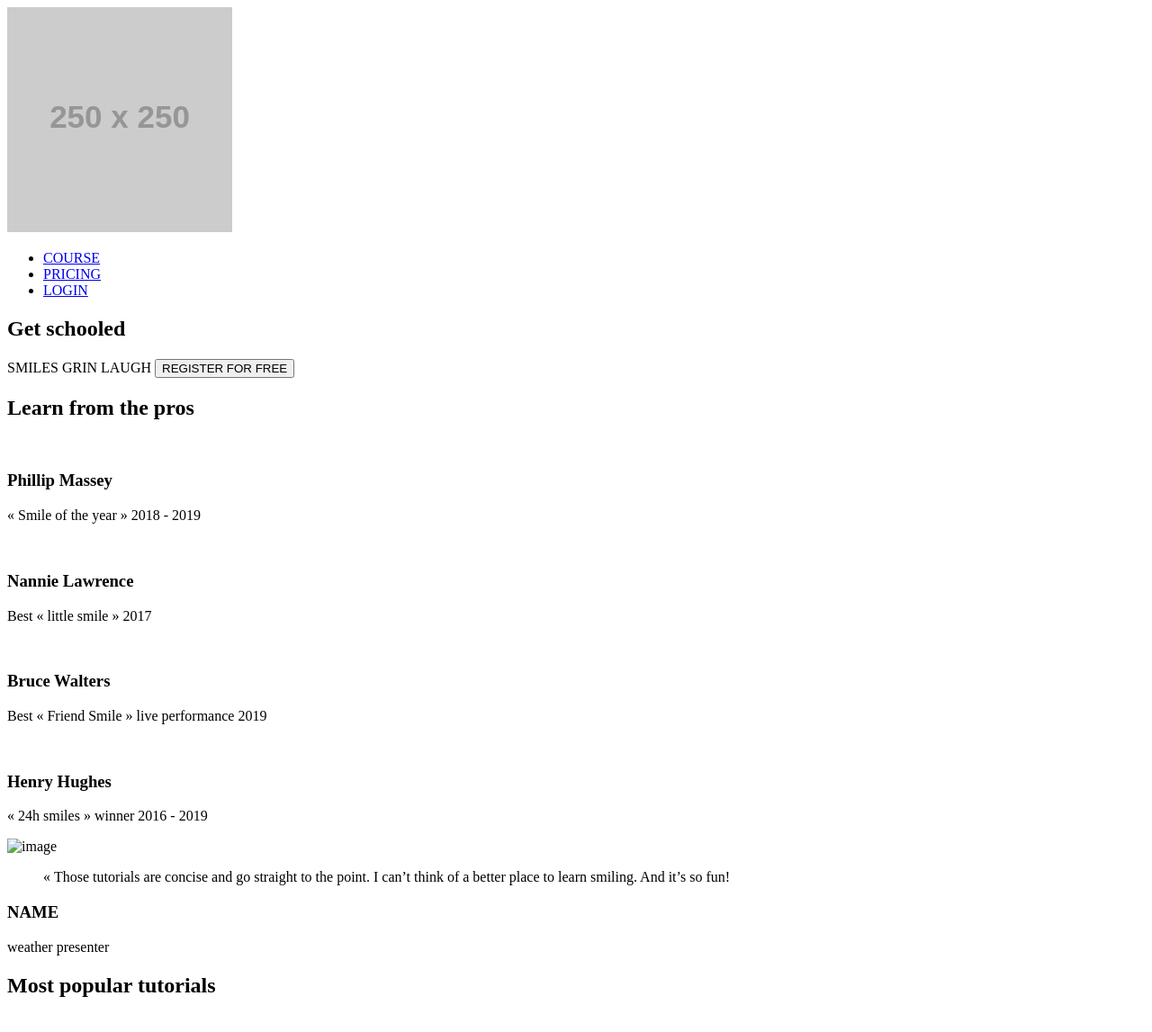
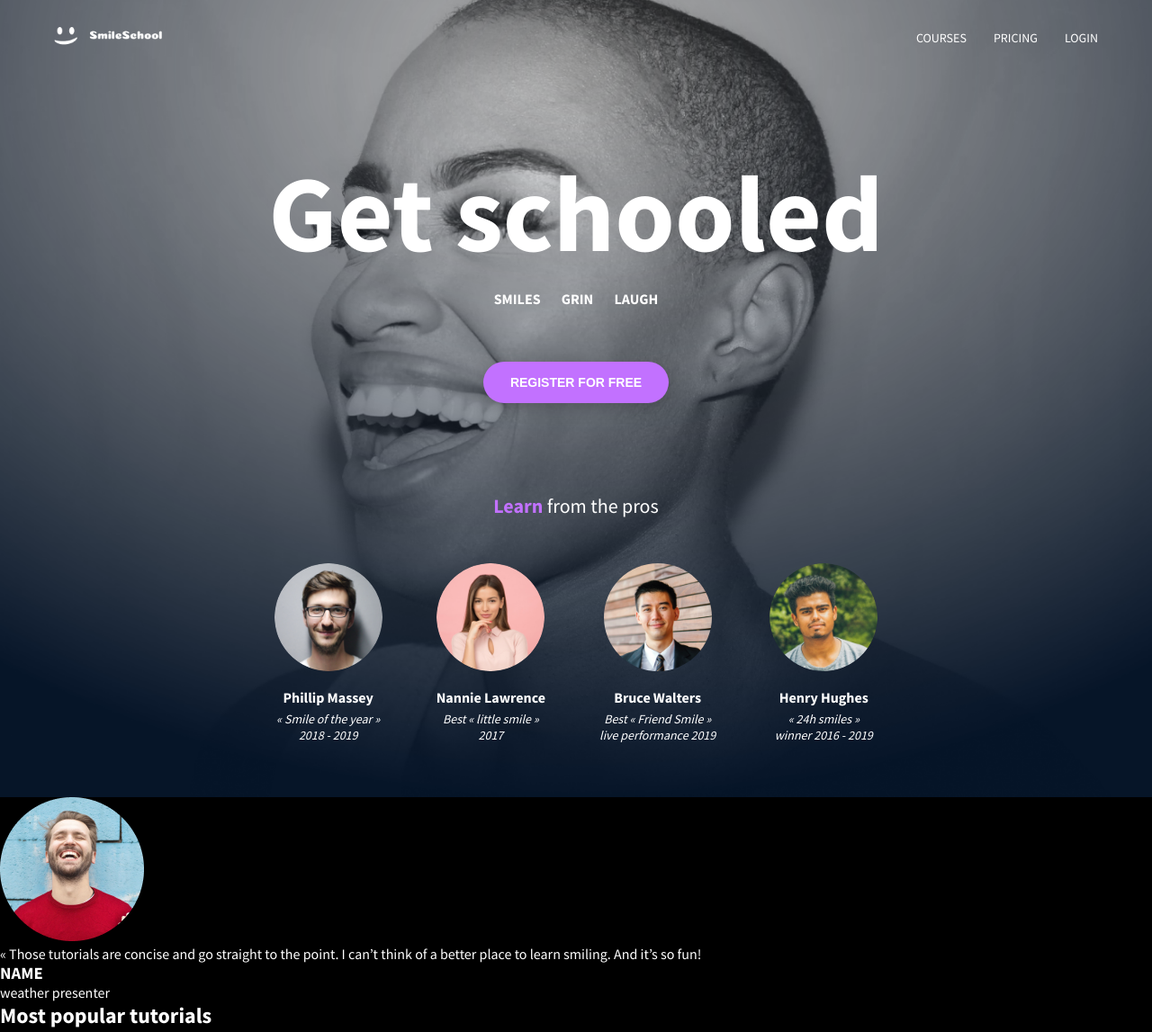
Before and after one commit to mercyXp/alx_html_css, a plain HTML site: page css_advanced/index.html in a window 1280 px wide. Shown: the top 1147 px of the page at 90% size. Drawn offline with Linux system fonts and the light colour scheme; placeholder pictures from the web are drawn by us.

Commit message:
Header and Banner styling completed

```diff
--- a/css_advanced/index.html
+++ b/css_advanced/index.html
@@ -5,59 +5,65 @@
     <meta name="viewport" content="width=device-width, initial-scale=1.0">
     <script src="https://kit.fontawesome.com/4a2b055604.js" crossorigin="anonymous"></script>
     <title>Document</title>
-    <link re="stylesheet" href="styles.css"> <!--task 1: Import the style-->
+    <link rel="stylesheet" href="styles.css"> <!--task 1: Import the style-->
+    <link href="https://fonts.googleapis.com/css2?family=Source+Sans+Pro:wght@400;600;700&display=swap" rel="stylesheet">
 </head>
 <body>
-    <header>
-        <nav>
-            <img src="https://fakeimg.pl/250x250?text=Sample+Logo" alt="logo">
+    <div class="hero">
+        <header class="hero-header">
+            <nav class="nav-bar">
+                <img src="assets/images/logo.png" alt="logo">
+                <ul class="nav-links">
+                    <li><a href="#">COURSES</a></li>
+                    <li><a href="#">PRICING</a></li>
+                    <li><a href="#">LOGIN</a></li>
+                </ul>
+            </nav>
+        </header>
 
-            <ul>
-                <li><a href="#">COURSE</a></li>
-                <li><a href="#">PRICING</a></li>
-                <li><a href="#">LOGIN</a></li>
-            </ul>
-        </nav>
+        <section class="hero-content">
+            <div class="intro-text">
+                <h1>Get schooled</h1>
+                <div class="hero-tags">
+                    <span>SMILES</span>
+                    <span>GRIN</span>
+                    <span>LAUGH</span>
+                </div>
+                    <button>REGISTER FOR FREE</button>
+            </div>
 
-    </header>
+            <div class="learn-from-pros">
+                <h2>Learn <span class="no-highlight"> from the pros</span></h2>
+                    <div class="instructors">
+                        <article>
+                            <img src="assets/images/1.png" alt="Phillip Massey">
+                            <h3>Phillip Massey</h3>
+                            <p>« Smile of the year » <br> 2018 - 2019</p>
+                        </article>
+                        <article>
+                            <img src="assets/images/3.png" alt="Nannie Lawrence">
+                            <h3>Nannie Lawrence</h3>
+                            <p>Best « little smile » <br> 2017</p>
+                        </article>
+                        <article>
+                            <img src="assets/images/2.png" alt="Bruce Walters">
+                            <h3>Bruce Walters</h3>
+                            <p>Best « Friend Smile » <br> live performance 2019</p>
+                        </article>
+                        <article>
+                            <img src="assets/images/4.png" alt="Henry Hughes">
+                            <h3>Henry Hughes</h3>
+                            <p>« 24h smiles » <br> winner 2016 - 2019</p>
+                        </article>
+                    </div>
+            </div>
+        </section>
+    </div>
+
     <main>
         <section>
             <div>
-                <h1>Get schooled</h1>
-                <span>SMILES</span>
-                <span>GRIN</span>
-                <span>LAUGH</span>
-                <button>REGISTER FOR FREE</button>
-            </div>
-            <div>
-                <h2>Learn from the pros</h2>
-                <div>
-                    <div>
-                        <img src="./images/1 (3).png" alt="">
-                        <h3>Phillip Massey</h3>
-                        <p>« Smile of the year » 2018 - 2019</p>
-                    </div>
-                    <div>
-                        <img src="./images/6.png" alt="">
-                        <h3>Nannie Lawrence</h3>
-                        <p>Best « little smile » 2017</p>
-                    </div>
-                    <div>
-                        <img src="./images/7.png" alt="">
-                        <h3>Bruce Walters</h3>
-                        <p>Best « Friend Smile » live performance 2019</p>
-                    </div>
-                    <div>
-                        <img src="./images/8.png" alt="">
-                        <h3>Henry Hughes</h3>
-                        <p>« 24h smiles » winner 2016 - 2019</p>
-                    </div>
-                </div>
-            </div>
-        </section>
-        <section>
-            <div>
-                <img src="./images/Bitmap.png" alt="image">
+                <img src="assets/images/5.png" alt="image">
             </div>
             <div>
                 <blockquote>« Those tutorials are concise and go straight to the point. I can’t think of a better place to learn smiling. And it’s so fun!</blockquote>
--- a/css_advanced/styles.css
+++ b/css_advanced/styles.css
@@ -0,0 +1,138 @@
+*, *:before, *:after {
+  box-sizing: border-box;
+  padding: 0;
+  margin: 0;
+}
+body{
+    color: #ffffff;
+    font-family: 'Source Sans Pro', sans-serif;
+    background-color: #000; /* helps white text show if image fails */
+
+
+}
+/* Hero container with full-screen background */
+.hero {
+  background-image: url("assets/images/Object.png");
+  background-size: cover;
+  background-position: top center;
+  background-repeat: no-repeat;
+  min-height: 100vh;
+  text-align: center;
+  position: relative;
+}
+
+/* Header/Nav bar */
+.hero-header {
+  padding: 30px 60px;
+}
+.nav-bar{
+  display: flex;
+  flex-direction: row;
+  justify-content: space-between;
+  align-items: center;
+}
+.nav-bar img {
+  width: 120px;
+}
+.nav-bar ul {
+  list-style: none;
+  display: flex;
+  gap: 30px;
+}
+.nav-bar a {
+  color: white;
+  text-decoration: none;
+  font-weight: 500;
+  font-size: 14px;
+}
+
+/* Hero text */
+.hero-content .intro-text {
+  margin-top: 80px;
+}
+.hero-content h1 {
+  font-size: 120px;
+  font-weight: bold;
+  margin-bottom: 10px;
+}
+.hero-tags {
+  margin-bottom: 30px;
+}
+
+.hero-tags span {
+  display: inline-block;
+  margin: 0 10px;
+  font-weight: bold;
+  font-size: 16px;
+  color: white;
+}
+.hero-content button {
+  margin-top: 30px;
+  padding: 15px 30px;
+  background-color: #C271FF;
+  color: white;
+  border: none;
+  border-radius: 25px;
+  font-weight: bold;
+  font-size: 14px;
+  cursor: pointer;
+  box-shadow: 0px 4px 20px rgba(0, 0, 0, 0.2);
+  transition: background-color 0.3s ease;
+}
+.hero-content button:hover {
+  background-color: #a44de3;
+}
+
+/* Learn from the pros section */
+.learn-from-pros {
+  margin-top: 100px;
+}
+
+.learn-from-pros h2 {
+  font-weight: 300;
+  font-size: 22px;
+}
+
+.learn-from-pros h2 strong,
+.learn-from-pros h2{
+  font-weight: bold;
+  color: #C271FF;
+}
+.no-highlight{
+   color: #fff;
+   font-weight: 300;
+}
+
+/* Instructor profiles */
+.instructors {
+  display: flex;
+  justify-content: center;
+  align-items: center;
+  gap: 60px;
+  margin-top: 50px;
+  padding-bottom: 60px;
+}
+
+.instructors article {
+  text-align: center;
+}
+
+.instructors img {
+  width: 120px;
+  height: 120px;
+  border-radius: 50%;
+  object-fit: cover;
+  margin-bottom: 15px;
+}
+
+.instructors h3 {
+  margin: 0;
+  font-size: 16px;
+}
+
+.instructors p {
+  font-size: 14px;
+  font-style: italic;
+  margin-top: 5px;
+  color: #fff;
+}
```
